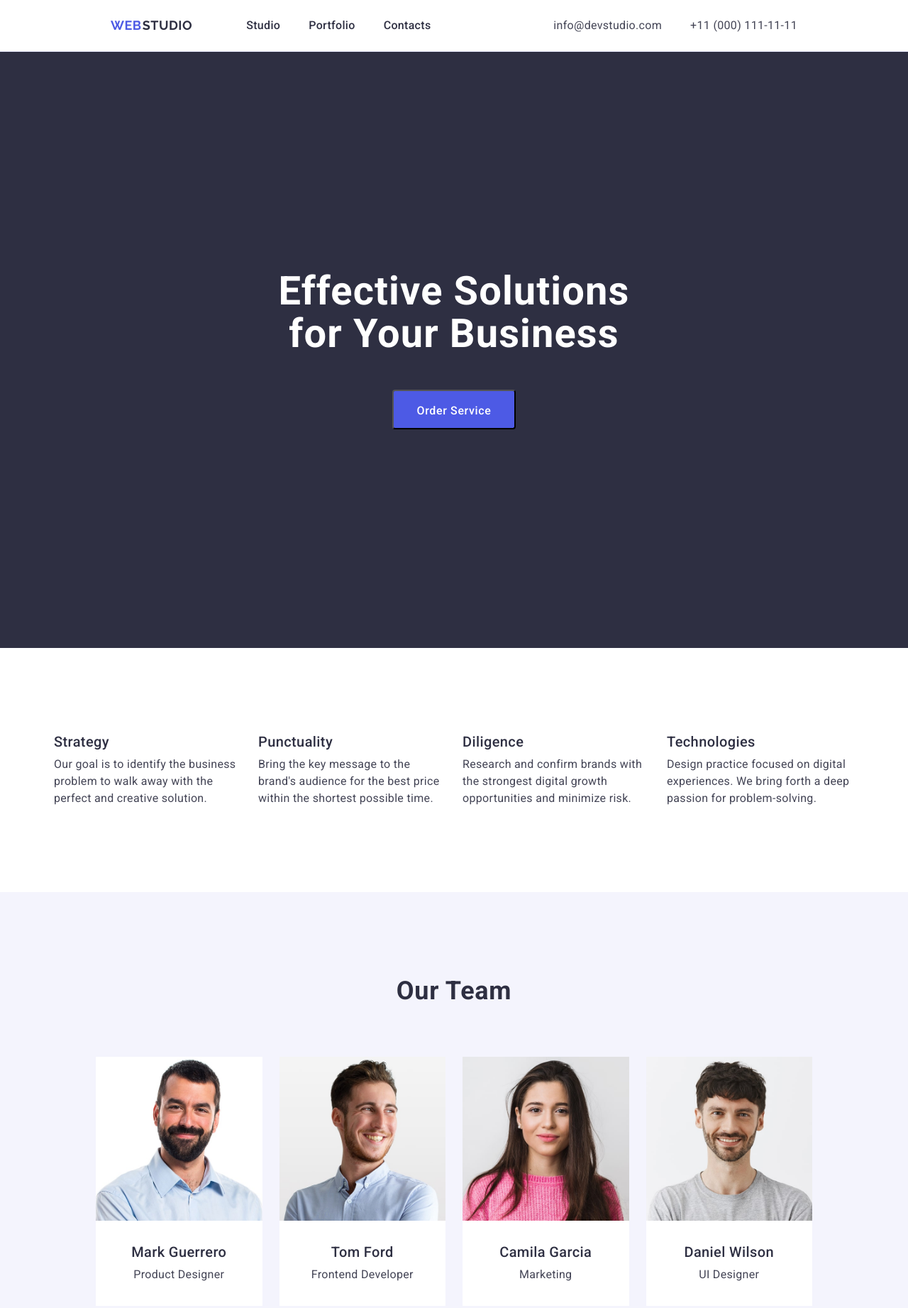
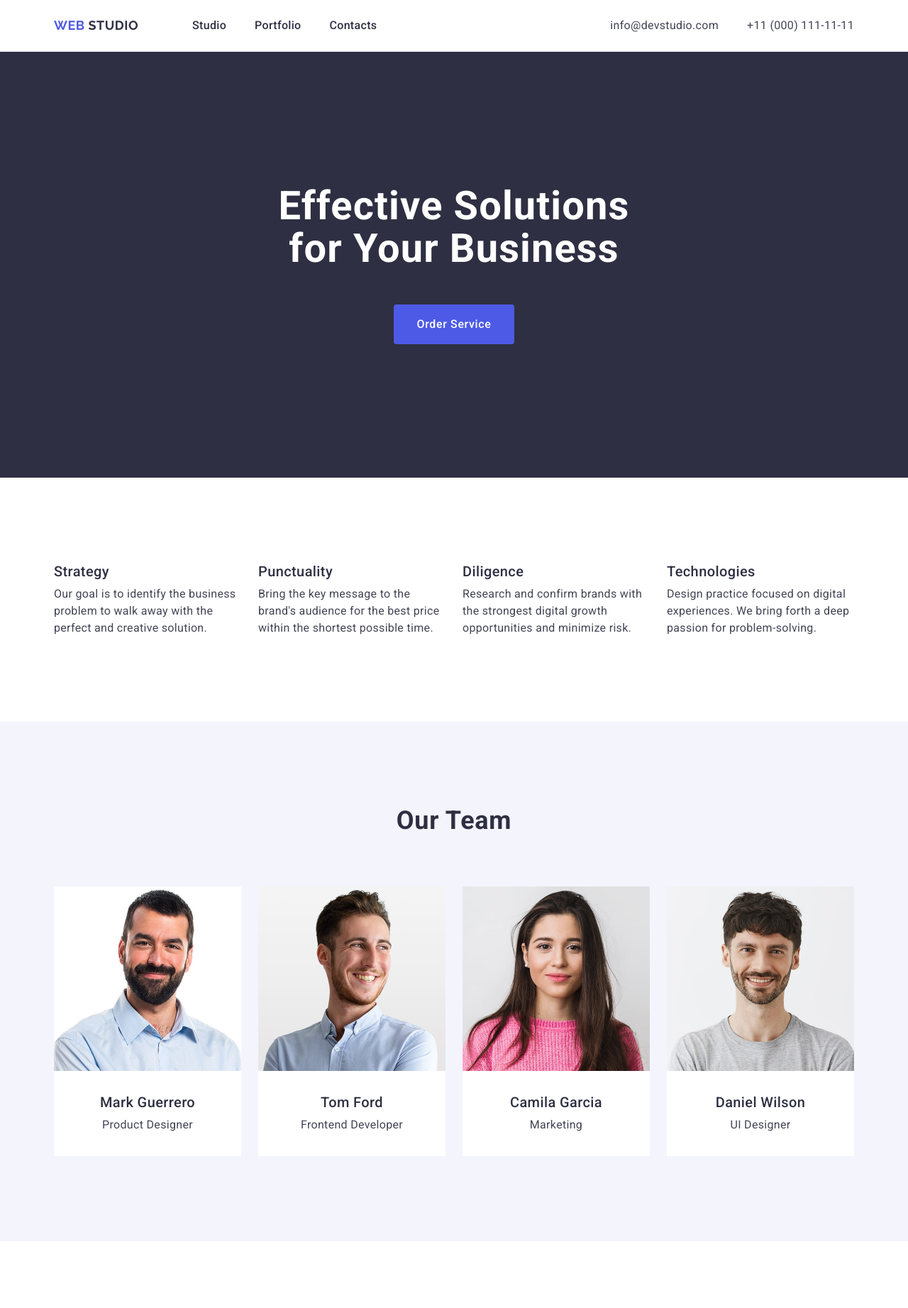
Before and after one commit to Dmitryi-goit/goit-markup-hw-03, a plain HTML site: page index.html in a window 1280 px wide. Shown: the top 1843 px of the page at 71% size. Drawn offline with nearby package versions, Linux system fonts and the light colour scheme.

Commit message:
some changes

```diff
--- a/css/styles.css
+++ b/css/styles.css
@@ -55,8 +55,8 @@ header{
     padding: 0 15px;
 
 }
-.Section{
-    padding: 120px;
+.section{
+    padding: 120px 0;
 }
 
 /*Header*/
@@ -78,6 +78,7 @@ header{
 
 .nvg{
     display: flex;
+    align-items: center;
 }
 .logo{
 
@@ -88,23 +89,17 @@ header{
     letter-spacing: 0.03em;
     text-transform: uppercase;
     color: #4d5ae5;
-    display: flex;
-    align-items: center;
-    gap: 1px;
-    padding-top: 24px;
+   margin-right: 76px;
 
-    padding-bottom: 24px;
-    padding-left: 156px;
 
 }
 
 .header-list-nav{
     display: flex;
+
     gap: 40px;
-    padding-top: 24px;
 
-    padding-bottom: 24px;
-    padding-left: 76px;
+
 }
 
 .std{
@@ -114,9 +109,7 @@ header{
 .phone{
     display: flex;
         gap: 40px;
-        padding-top: 24px;
-        padding-right: 156px;
-        padding-bottom: 24px;
+
 }
 
 .main-page-container{
@@ -131,8 +124,6 @@ ul>.email {
     list-style-type: none;
     font-weight: 400;
     font-size: 16px;
-
-    /* line-height: 24px; */
     line-height: 150%;
     letter-spacing: 0.02em;
     color: #434455;
@@ -143,8 +134,6 @@ ul>.email {
 
     font-weight: 400;
     font-size: 16px;
-
-    /* line-height: 24px; */
     line-height: 150%;
     letter-spacing: 0.02em;
     color: #434455;
@@ -161,6 +150,8 @@ ul>.email {
     letter-spacing: 0.02em;
     color: #2e2f42;
     font-size: 16px;
+    padding: 24px 0;
+    display: block;
 
 
 
@@ -184,6 +175,7 @@ ul>.email {
 
 .main-page{
    background-color: #2e2f42;
+   padding: 188px 0;
 }
 .btn {
 font-family: "Roboto", sans-serif;
@@ -194,14 +186,11 @@ letter-spacing: 0.04em;
         text-align: center;
         font-size: 16px;
     cursor: pointer;
-
         background-color:#4d5ae5;
-        margin-top: 48px;
-       margin-bottom: 188px;
     border-radius: 4px;
         padding: 16px 32px;
-
         height: 56px;
+        border: none;
 
 
  }
@@ -221,7 +210,7 @@ letter-spacing: 0.04em;
             letter-spacing: 0.02em;
             text-align: center;
            color:  #ffffff;
-           padding-top: 188px;
+           margin-bottom: 48px;
            width: 496px;
 
 }
@@ -278,6 +267,7 @@ font-weight: 500;
     line-height: 120%;
         letter-spacing: 0.02em;
         color: #2e2f42;
+        margin-bottom: 8px;
 
 }
 .opportunity .par{
@@ -286,7 +276,7 @@ font-weight: 500;
         line-height: 150%;
             letter-spacing: 0.02em;
             color: #434455;
-            padding-top: 8px;
+
             width: 264px;
 
 /*Team*/
@@ -300,10 +290,12 @@ font-weight: 500;
             text-align: center;
             color: #2e2f42;
             text-transform: capitalize;
+            margin-bottom: 72px;
 
 }
-.wrapper{
- padding: 72px 0 120px 0;
+
+.text-wrapper{
+margin-top: 32px;
 }
 
 .list{
@@ -318,7 +310,8 @@ line-height: 120%;
     letter-spacing: 0.02em;
     text-align: center;
     color: #2e2f42;
-    padding-top: 32px;
+    margin-bottom: 8px;
+
 }
 .team  .guys-page{
     font-weight: 400;
@@ -327,12 +320,13 @@ line-height: 120%;
             letter-spacing: 0.02em;
             text-align: center;
             color: #434455;
-            padding-top: 8px;
-            padding-bottom: 32px;
+            margin-bottom: 32px;
+
 }
 
 .third-page {
     background-color: #F4F4FD;
+
 }
 
 .team{
@@ -340,7 +334,7 @@ line-height: 120%;
     gap: 24px;
     align-items: center;
     justify-content: space-between;
-    padding-top: 72px;
+
 
 
 }
@@ -353,8 +347,7 @@ line-height: 120%;
         line-height: 120%;
             letter-spacing: 0.02em;
             color: #2e2f42;
-            padding-top: 32px;
-            padding-left: 15px;
+            margin-bottom: 8px;
 }
 .par-aps{
     font-weight: 400;
@@ -362,8 +355,7 @@ line-height: 120%;
         line-height: 150%;
             letter-spacing: 0.02em;
             color: #434455;
-            padding-top: 8px;
-            padding-left: 15px;
+
 }
 
 
@@ -376,6 +368,7 @@ line-height: 120%;
     letter-spacing: 0.02em;
     text-transform: capitalize;
    color: #2e2f42;
+   margin-bottom: 72px;
 }
 .main-aps .few-aps {
     background-color: #FFFFFF;
@@ -426,6 +419,9 @@ line-height: 120%;
 .footer{
 
     background: #2e2f42;
+    padding: 100px 0;
+
+
 
 
 }
@@ -437,8 +433,8 @@ line-height: 120%;
     line-height: 150%;
     letter-spacing: 0.02em;
     width: 264px;
-    padding-top: 16px;
-    padding-bottom: 100px;
+
+
 
 
 
@@ -452,9 +448,9 @@ line-height: 1.17;
 letter-spacing: 0.03em;
 text-transform: uppercase;
 color: #4d5ae5;
-display: flex;
-padding-top: 100px;
-gap: 1px;
+margin-bottom: 17px;
+display: inline-block;
+
 
 
 
--- a/index.html
+++ b/index.html
@@ -21,7 +21,7 @@
 
 
   <header class="head-typography">
-  <div class="head-container">
+  <div class="container head-container">
 
       <nav class="nvg">
 
@@ -72,7 +72,7 @@
 <main>
 
 
-    <section class=" Section main-page">
+    <section class="section main-page">
 
     <div class="container main-page-container">
 
@@ -122,7 +122,7 @@
 
 
 
-<section class="Section third-page">
+<section class="section third-page">
 
 <div class="container">
 
@@ -132,25 +132,29 @@
 
       <ul class="team">
         <li class="list"><img  src="./images/mark-min.jpg" width="264" alt="mark">
+          <div class="text-wrapper">
           <h3 class="guys">Mark Guerrero</h3>
           <p class="guys-page">Product Designer</p>
-
+      </div>
 
         </li>
         <li  class="list"><img src="./images/tom-min.jpg" width="264" alt="tom">
+          <div class="text-wrapper">
           <h3  class="guys">Tom Ford</h3>
           <p class="guys-page">Frontend Developer</p>
-
+      </div>
         </li>
         <li  class="list"><img  src="./images/camilla-min.jpg" width="264" alt="camila">
+          <div class="text-wrapper">
           <h3  class="guys">Camila Garcia</h3>
           <p class="guys-page">Marketing</p>
-
+      </div>
         </li>
         <li  class="list"><img src="./images/daniel-min.jpg" width="264" alt="daniel">
+          <div class="text-wrapper">
           <h3  class="guys">Daniel Wilson</h3>
           <p class="guys-page">UI Designer</p>
-
+      </div>
 
         </li>
       </ul>
@@ -161,12 +165,12 @@
 </section>
 
 
-<section class="Section">
+<section class="section">
   <div class="container">
 
   <h2 class="third-main-page">Our Portfolio</h2>
 
-  <div class="wrapper">
+
     <ul class="main-aps">
       <li class="main-list-aps"><img src="./images/img-5.jpg" width="360" alt="banking app">
       <div class="portfolio-wrapper">
@@ -211,7 +215,7 @@
 
     </ul>
 
-  </div>
+
 
   </div>
 
@@ -244,7 +248,7 @@
   <div class="container">
 
 
-    <a href="./index.html" class="logo-two" >Web<span class="second-logo"> Studio </span> </a>
+    <a href="./index.html" class="logo-two">Web<span class="second-logo"> Studio </span> </a>
     <p class="footer-page">Increase the flow of customers and sales for your business with digital marketing & growth solutions.</p>
 
 
```
